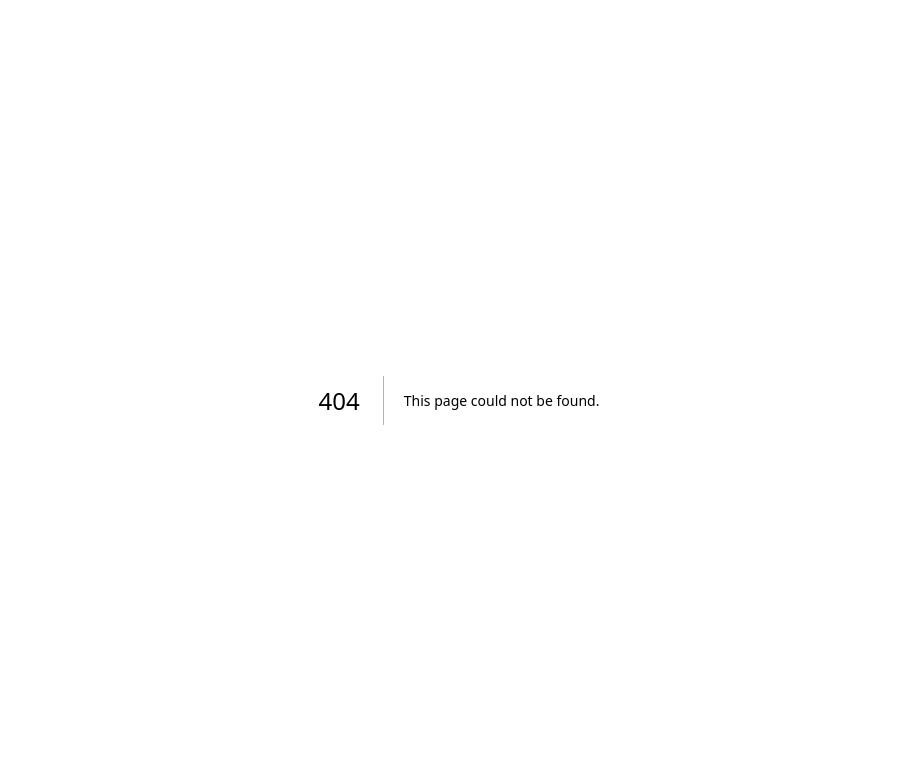
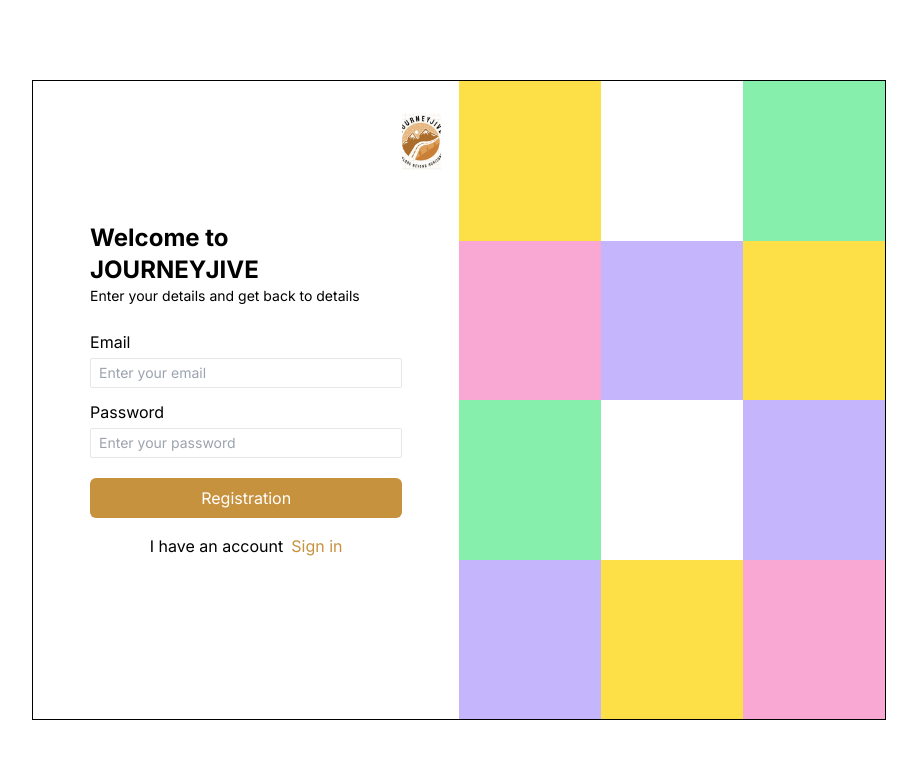
Before and after one commit to Shahabuddin1122/journey-jive, a Next.js app in the folder frontend/: page /signup in a window 1280 px wide. Before the commit this address had no page. Shown: the top 758 px of the page, without its empty margins (181-1098 px from the left). Built offline with nearby package versions, Linux system fonts and the light colour scheme.

Commit message:
add signup page

```diff
--- a/frontend/src/app/login/page.tsx
+++ b/frontend/src/app/login/page.tsx
@@ -8,17 +8,17 @@ const Login = () => {
               <div className={"w-2/3 h-4/5 border border-black flex"}>
                   <div className={"w-1/2 h-full flex flex-wrap"}>
                       <div className={"w-1/3 h-1/4 bg-white"}></div>
-                      <div className={"w-1/3 h-1/4 bg-yellow-300"}></div>
-                      <div className={"w-1/3 h-1/4 bg-green-300"}></div>
-                      <div className={"w-1/3 h-1/4 bg-pink-300"}></div>
-                      <div className={"w-1/3 h-1/4 bg-violet-300"}></div>
-                      <div className={"w-1/3 h-1/4 bg-yellow-300"}></div>
-                      <div className={"w-1/3 h-1/4 bg-green-300"}></div>
+                      <div className={"w-1/3 h-1/4 bg-yellow-300 hover:bg-opacity-80"}></div>
+                      <div className={"w-1/3 h-1/4 bg-green-300 hover:bg-opacity-80"}></div>
+                      <div className={"w-1/3 h-1/4 bg-pink-300 hover:bg-opacity-80"}></div>
+                      <div className={"w-1/3 h-1/4 bg-violet-300 hover:bg-opacity-80"}></div>
+                      <div className={"w-1/3 h-1/4 bg-yellow-300 hover:bg-opacity-80"}></div>
+                      <div className={"w-1/3 h-1/4 bg-green-300 hover:bg-opacity-80"}></div>
                       <div className={"w-1/3 h-1/4 bg-white"}></div>
-                      <div className={"w-1/3 h-1/4 bg-violet-300"}></div>
-                      <div className={"w-1/3 h-1/4 bg-violet-300"}></div>
-                      <div className={"w-1/3 h-1/4 bg-yellow-300"}></div>
-                      <div className={"w-1/3 h-1/4 bg-pink-300"}></div>
+                      <div className={"w-1/3 h-1/4 bg-violet-300 hover:bg-opacity-80"}></div>
+                      <div className={"w-1/3 h-1/4 bg-violet-300 hover:bg-opacity-80"}></div>
+                      <div className={"w-1/3 h-1/4 bg-yellow-300 hover:bg-opacity-80"}></div>
+                      <div className={"w-1/3 h-1/4 bg-pink-300 hover:bg-opacity-80"}></div>
                   </div>
                   <div className={"w-1/2 h-full flex justify-center items-center"}>
                       <div className={"w-11/12 h-[90%]"}>
--- /dev/null
+++ b/frontend/src/app/signup/page.tsx
@@ -0,0 +1,62 @@
+import Image from "next/image";
+import Button from "@/components/Button";
+
+const signup = () => {
+    return (
+        <>
+            <div className={"w-full h-screen flex justify-center items-center"}>
+                <div className={"w-2/3 h-4/5 border border-black flex"}>
+                    <div className={"w-1/2 h-full flex justify-center items-center"}>
+                        <div className={"w-11/12 h-[90%]"}>
+                            <div className={"w-full h-[10%]"}>
+                                <div className={"w-[10%] h-full relative float-right"}>
+                                    <Image src={"/logo.png"} alt={"logo"} fill objectFit={"cover"}/>
+                                </div>
+                            </div>
+                            <div className={"w-full h-[90%] flex justify-center items-center"}>
+                                <div className={"w-4/5 h-4/5"}>
+                                    <div className={"pb-4"}>
+                                        <h1 className={"text-2xl font-bold"}>Welcome to JOURNEYJIVE</h1>
+                                        <p className={"text-sm"}>Enter your details and get back to details</p>
+                                    </div>
+                                    <div className={"py-1 w-full"}>
+                                        <p className={"py-1"}>Email</p>
+                                        <input placeholder={"Enter your email"}
+                                               className={"w-full rounded-sm px-2 py-1 text-sm border"}/>
+                                    </div>
+                                    <div className={"py-1 w-full"}>
+                                        <p className={"py-1"}>Password</p>
+                                        <input placeholder={"Enter your password"} type={"password"}
+                                               className={"w-full rounded-sm px-2 py-1 text-sm border"}/>
+                                    </div>
+                                    <div className={"w-full flex flex-col my-4"}>
+                                        <Button text={"Registration"} route={"/"}/>
+                                    </div>
+                                    <div className={" flex justify-center"}>
+                                        <p>I have an account<span
+                                            className={"text-primary pl-2"}>Sign in</span></p>
+                                    </div>
+                                </div>
+                            </div>
+                        </div>
+                    </div>
+                    <div className={"w-1/2 h-full flex flex-wrap"}>
+                        <div className={"w-1/3 h-1/4 bg-yellow-300 hover:bg-opacity-80"}></div>
+                        <div className={"w-1/3 h-1/4 bg-white"}></div>
+                        <div className={"w-1/3 h-1/4 bg-green-300 hover:bg-opacity-80"}></div>
+                        <div className={"w-1/3 h-1/4 bg-pink-300 hover:bg-opacity-80"}></div>
+                        <div className={"w-1/3 h-1/4 bg-violet-300 hover:bg-opacity-80"}></div>
+                        <div className={"w-1/3 h-1/4 bg-yellow-300 hover:bg-opacity-80"}></div>
+                        <div className={"w-1/3 h-1/4 bg-green-300 hover:bg-opacity-80"}></div>
+                        <div className={"w-1/3 h-1/4 bg-white"}></div>
+                        <div className={"w-1/3 h-1/4 bg-violet-300 hover:bg-opacity-80"}></div>
+                        <div className={"w-1/3 h-1/4 bg-violet-300 hover:bg-opacity-80"}></div>
+                        <div className={"w-1/3 h-1/4 bg-yellow-300 hover:bg-opacity-80"}></div>
+                        <div className={"w-1/3 h-1/4 bg-pink-300 hover:bg-opacity-80"}></div>
+                    </div>
+                </div>
+            </div>
+        </>
+    )
+}
+export default signup;
```
